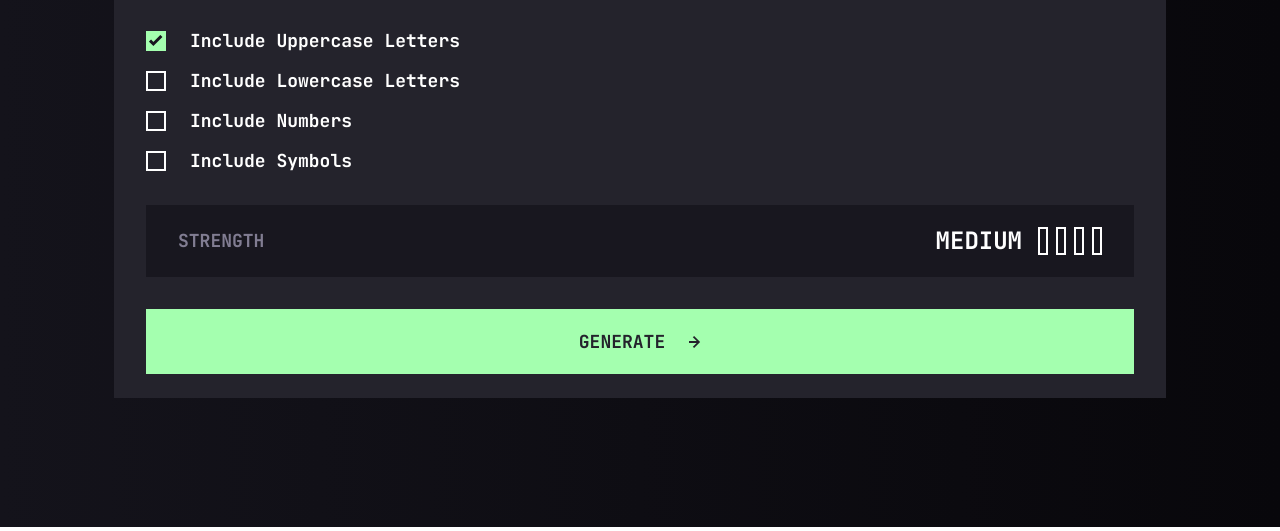
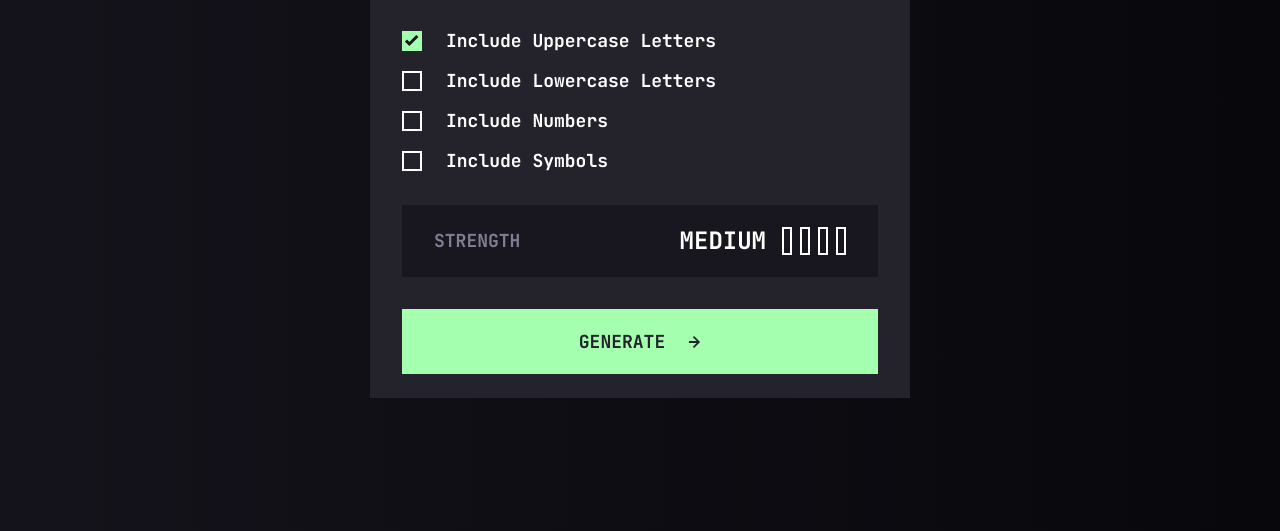
Before and after one commit to danilo2420/FEM_PasswordGeneratorApp, a plain HTML site: page index.html in a window 1280 px wide. Shown: the part 406-937 px from the top of the page. Drawn offline with Linux system fonts and the light colour scheme.

Commit message:
Finish desktop style

```diff
--- a/styles/tablet.css
+++ b/styles/tablet.css
@@ -1,6 +1,7 @@
 @import 'mobile.css';
 
 @media (min-width: 650px) {
+
     .container {
         margin: 133px 114px;
         gap: 16px;
@@ -108,3 +109,15 @@
         letter-spacing: 0px;
     }
 }
+
+@media (min-width: 900px) {
+    body {
+        display: flex;
+        justify-content: center;
+        align-items: center;
+    }
+
+    .container {
+        width: 540px;
+    }
+}
```
